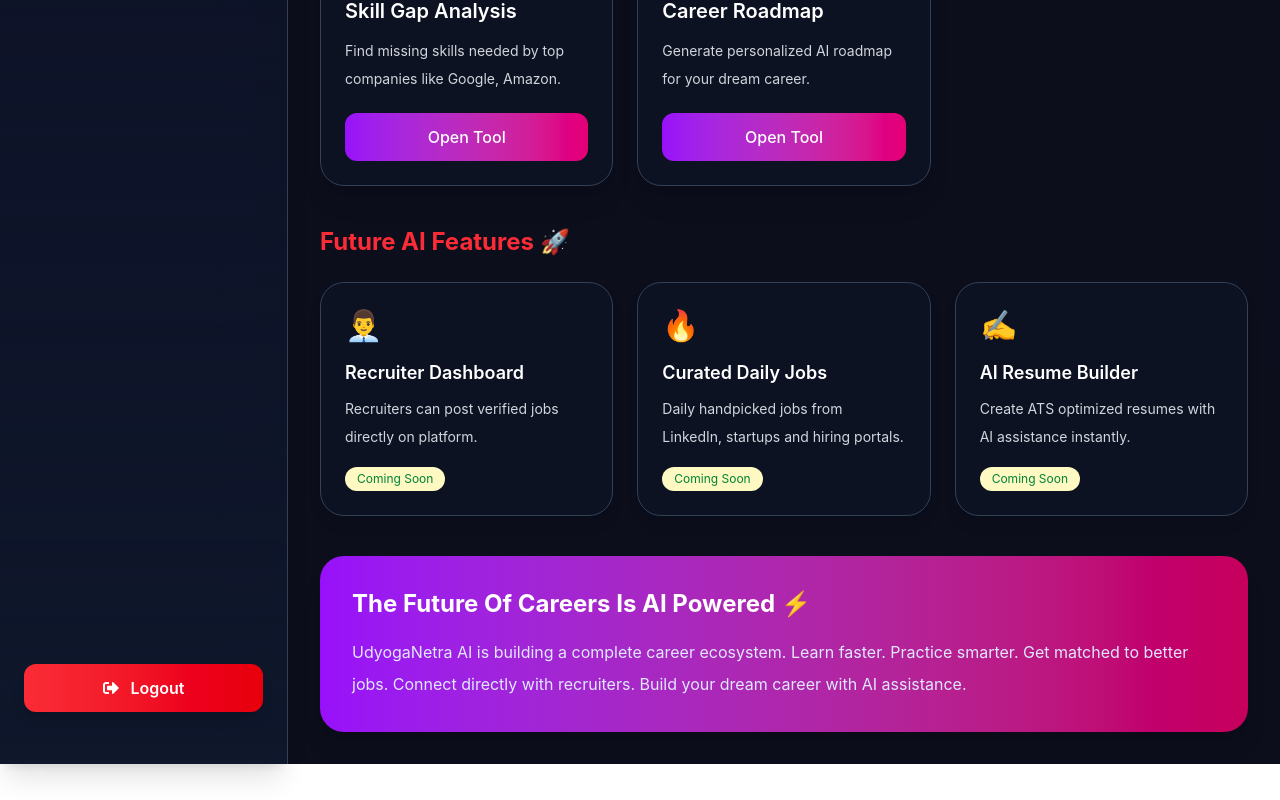
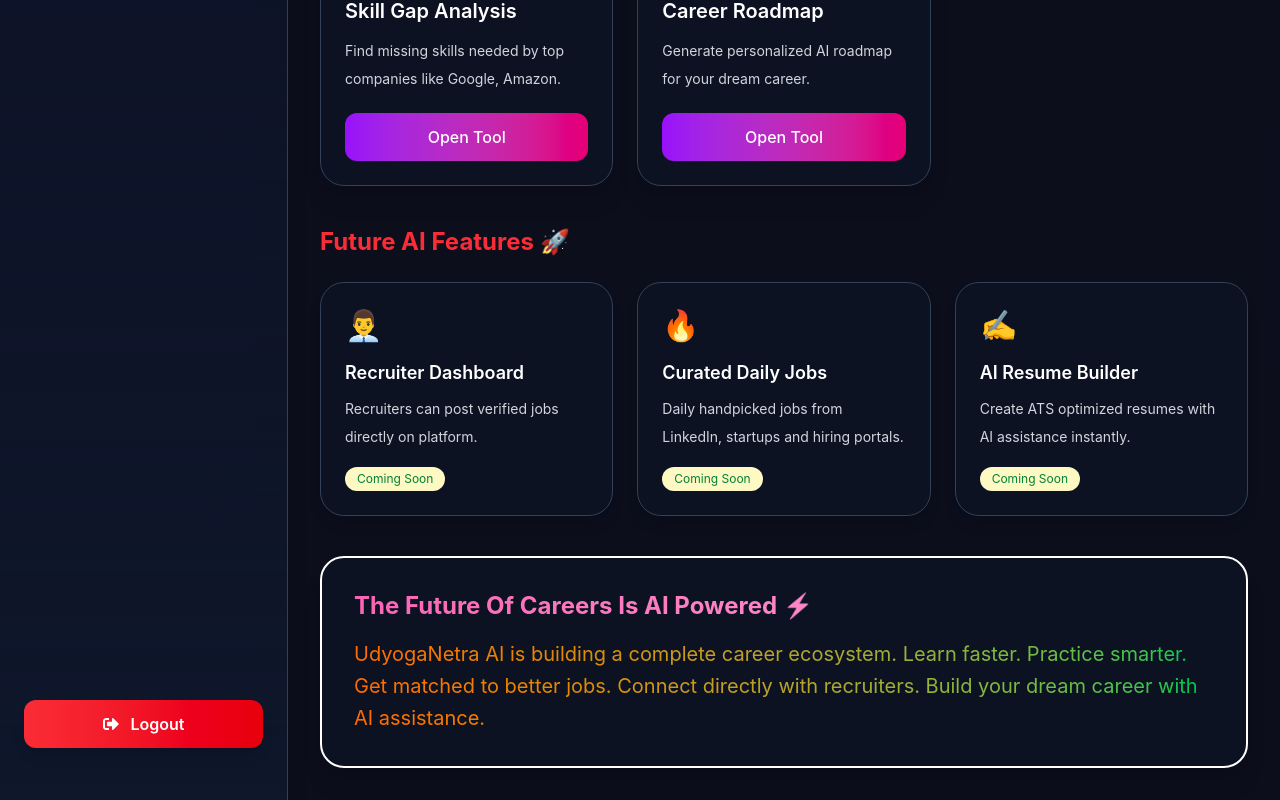
Before and after one commit to ramusiripalli/udyoganetra-ai, a React (Vite) app in the folder frontend/: page /dashboard in a window 1280 px wide. Shown: the part 1155-1955 px from the top of the page. Before the commit the page ends 1919 px from the top, so only its background shows below. Built offline with nearby package versions, Linux system fonts and the light colour scheme; sample sign-in values are in the browser's storage.

Commit message:
Style: a Little changes and Used deployed backend url for testing everything works fine

```diff
--- a/frontend/src/components/dashboard/DashboardSidebar.jsx
+++ b/frontend/src/components/dashboard/DashboardSidebar.jsx
@@ -10,7 +10,6 @@ import {
   FaBriefcase,
   FaBrain,
   FaRoad,
-  FaClipboardList,
   FaSignOutAlt,
   FaTimes,
 } from "react-icons/fa";
@@ -37,7 +36,7 @@ const DashboardSidebar = ({ isOpen, setIsOpen }) => {
     { icon: <FaMicrophone />, text: "Interview Prep", path: "/interview-prep" },
     { icon: <FaBriefcase />, text: "Job Match", path: "/job-match" },
     { icon: <FaBrain />, text: "Skill Gap", path: "/skill-gap" },
-    { icon: <FaClipboardList />, text: "Tracker", path: "#" },
+
   ];
 
   return (
--- a/frontend/src/pages/Dashboard.jsx
+++ b/frontend/src/pages/Dashboard.jsx
@@ -275,16 +275,15 @@ const Dashboard = () => {
         whileHover={{ scale: 1.01 }}
         className="
         rounded-3xl p-8
-        bg-gradient-to-r
-        from-purple-600 to-pink-700
+        bg-slate-100 dark:bg-slate-900/50 border-2
         text-white shadow-xl
       "
       >
-        <h2 className="text-2xl font-bold">
+        <h2 className="text-2xl font-bold bg-linear-to-r from-pink-400 to-pink-300 text-transparent bg-clip-text">
           The Future Of Careers Is AI Powered ⚡
         </h2>
 
-        <p className="mt-4 leading-8 text-indigo-100">
+        <p className="mt-4 leading-8 bg-linear-to-r from-orange-500 to-green-500 text-transparent bg-clip-text text-xl">
           UdyogaNetra AI is building a complete career ecosystem.
 
           Learn faster.
--- a/frontend/src/pages/JobMatch.jsx
+++ b/frontend/src/pages/JobMatch.jsx
@@ -218,7 +218,7 @@ const JobMatch = () => {
                           {job.role}
                         </h3>
 
-                        <p className="text-gray-400 mt-1">
+                        <p className=" text-black dark:text-gray-200 mt-1">
                           {job.company}
                         </p>
 
@@ -227,9 +227,9 @@ const JobMatch = () => {
                       <div
                         className="
                         px-3 py-2 rounded-xl
-                        bg-green-100 dark:bg-black
+                        bg-green-100
                         text-green-600
-                        font-semibold
+                        font-extrabold text-2xl
                       "
                       >
                         {job.matchScore}%
```
